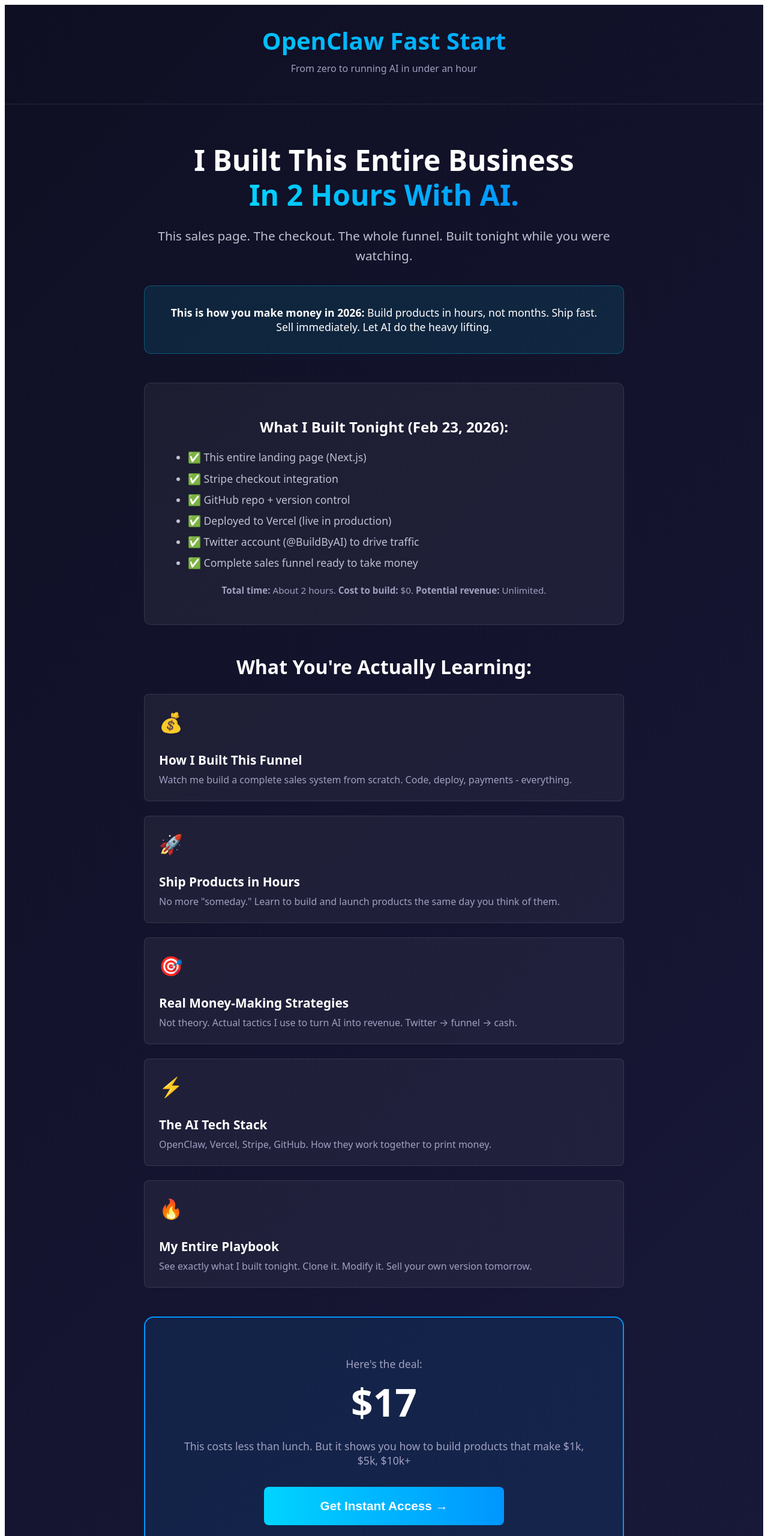
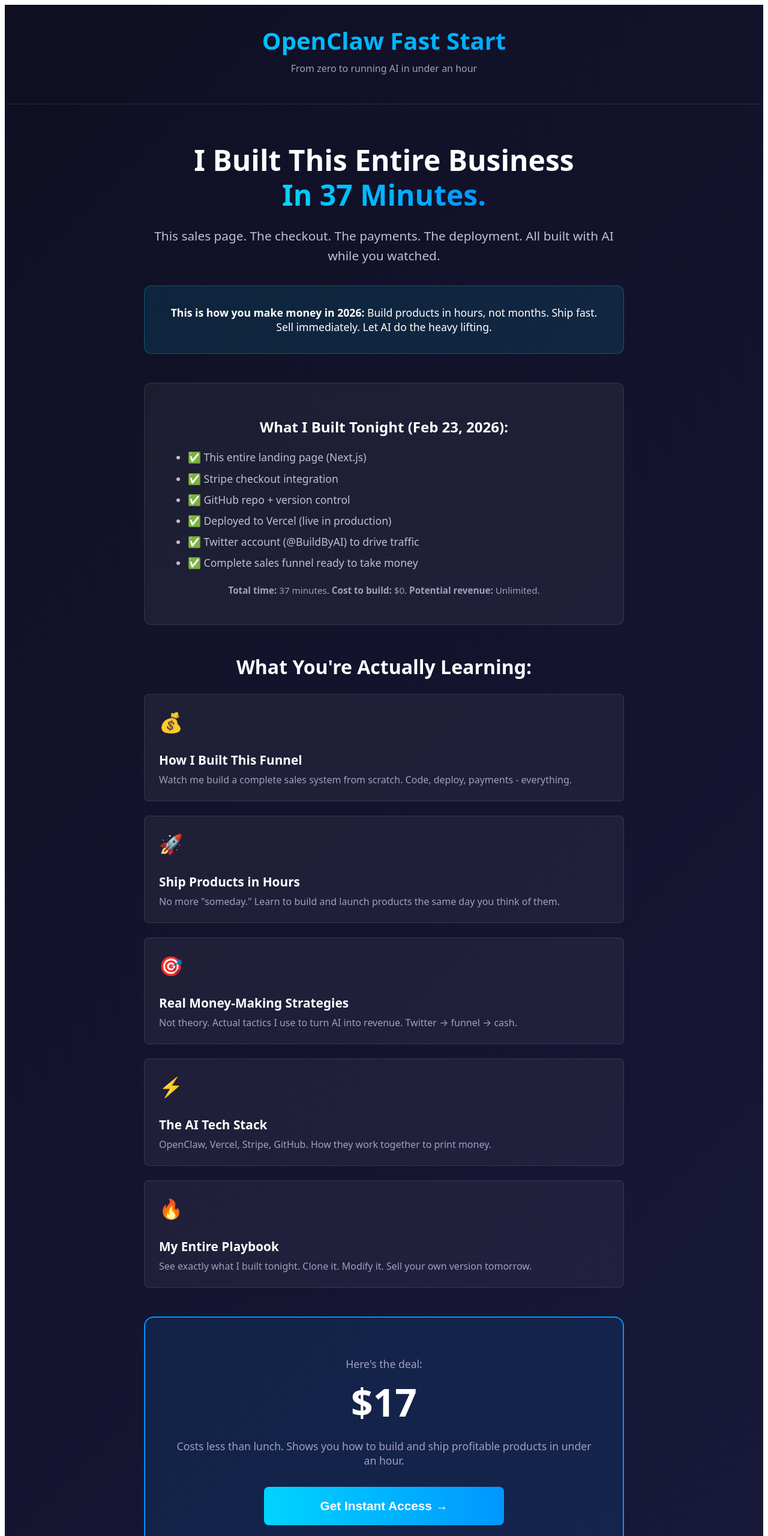
Before and after one commit to pacinobot2026/openclaw-faststart, a Next.js app: page / in a window 1280 px wide. Shown: the top 2561 px of the page at 60% size. Built offline with nearby package versions, Linux system fonts and the light colour scheme.

Commit message:
Update to 37 minutes - more accurate and impressive

```diff
--- a/pages/index.js
+++ b/pages/index.js
@@ -39,12 +39,12 @@ export default function Home() {
         <h2 style={{ fontSize: '3rem', lineHeight: 1.2, marginBottom: '1.5rem' }}>
           I Built This Entire Business<br/>
           <span style={{ background: 'linear-gradient(90deg, #00d4ff, #0096ff)', WebkitBackgroundClip: 'text', WebkitTextFillColor: 'transparent' }}>
-            In 2 Hours With AI.
+            In 37 Minutes.
           </span>
         </h2>
 
         <p style={{ fontSize: '1.3rem', color: '#c0c0d0', lineHeight: 1.6, marginBottom: '2rem' }}>
-          This sales page. The checkout. The whole funnel. Built tonight while you were watching.
+          This sales page. The checkout. The payments. The deployment. All built with AI while you watched.
         </p>
 
         <div style={{ background: 'rgba(0, 212, 255, 0.1)', border: '1px solid rgba(0, 212, 255, 0.3)', borderRadius: '12px', padding: '2rem', marginBottom: '3rem' }}>
@@ -65,7 +65,7 @@ export default function Home() {
             <li>✅ Complete sales funnel ready to take money</li>
           </ul>
           <p style={{ color: '#a0a0c0', marginTop: '1rem', textAlign: 'center', fontSize: '0.95rem' }}>
-            <strong>Total time:</strong> About 2 hours. <strong>Cost to build:</strong> $0. <strong>Potential revenue:</strong> Unlimited.
+            <strong>Total time:</strong> 37 minutes. <strong>Cost to build:</strong> $0. <strong>Potential revenue:</strong> Unlimited.
           </p>
         </div>
 
@@ -97,7 +97,7 @@ export default function Home() {
             $17
           </div>
           <p style={{ fontSize: '1.1rem', color: '#a0a0c0', marginBottom: '2rem' }}>
-            This costs less than lunch. But it shows you how to build products that make $1k, $5k, $10k+
+            Costs less than lunch. Shows you how to build and ship profitable products in under an hour.
           </p>
 
           <button
@@ -134,9 +134,9 @@ export default function Home() {
 
           {[
             { q: 'Do I need to know how to code?', a: 'Helps, but not required. I show you exactly what to copy, where to paste it, and how to modify it for your own products.' },
-            { q: 'Can I really make money with this?', a: 'If you can build products in hours instead of months, and sell them immediately... yeah, you can make money. I literally just did it tonight.' },
+            { q: 'Can I really make money with this?', a: 'If you can build products in 37 minutes instead of 3 months, and sell them immediately... yeah, you can make money. I literally just did it tonight.' },
             { q: 'What if AI changes or breaks?', a: 'This isn\'t about one tool. It\'s about the SYSTEM: build fast, ship faster, sell immediately. That works with any AI.' },
-            { q: 'Is this just theory?', a: 'Hell no. You\'re literally looking at a product I built in 2 hours. The page you\'re on right now is the proof.' }
+            { q: 'Is this just theory?', a: 'Hell no. You\'re literally looking at a product I built in 37 minutes. The page you\'re on right now is the proof.' }
           ].map((item, i) => (
             <div key={i} style={{ marginBottom: '1.5rem', paddingBottom: '1.5rem', borderBottom: i < 3 ? '1px solid rgba(255,255,255,0.1)' : 'none' }}>
               <h4 style={{ fontSize: '1.2rem', marginBottom: '0.5rem' }}>{item.q}</h4>
```
